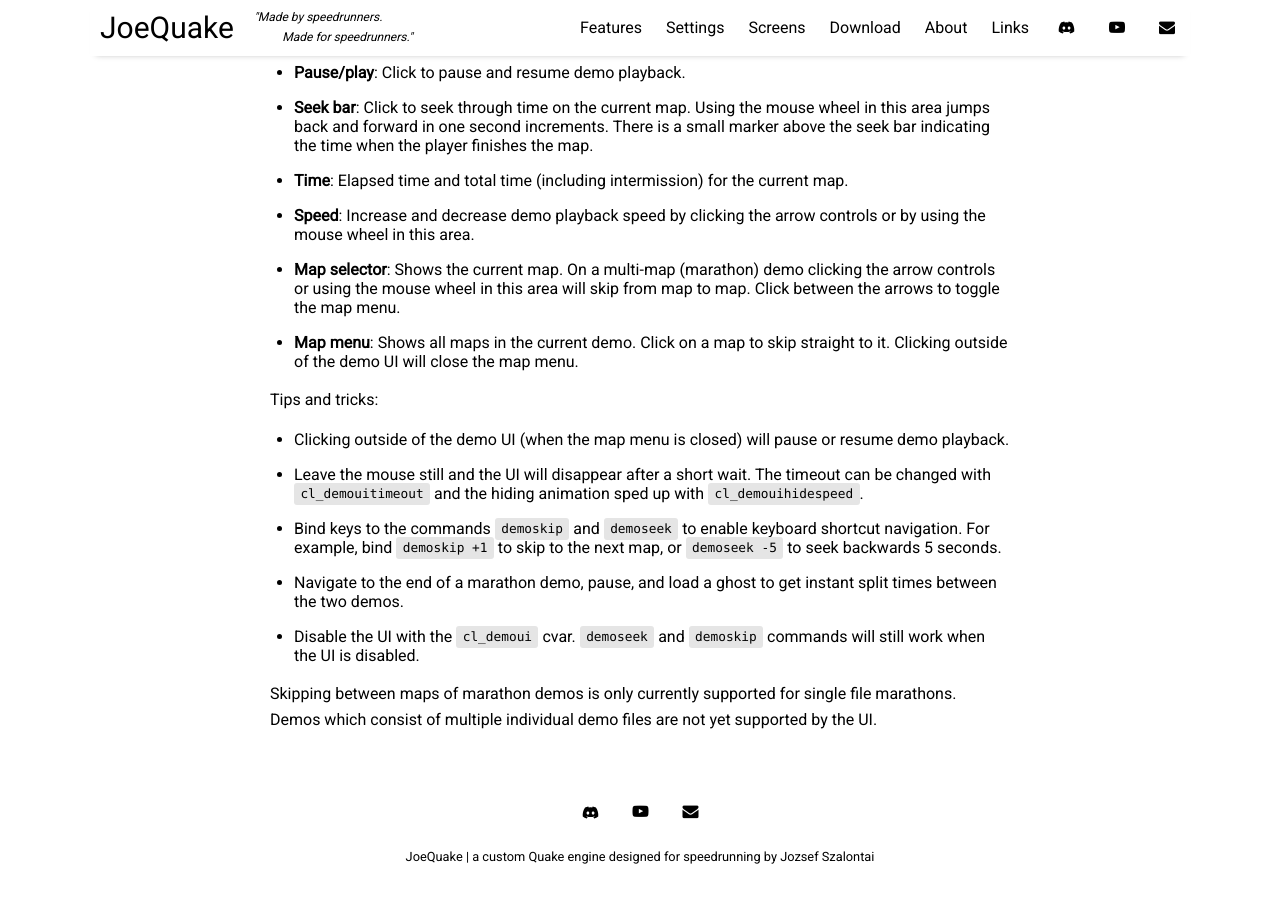
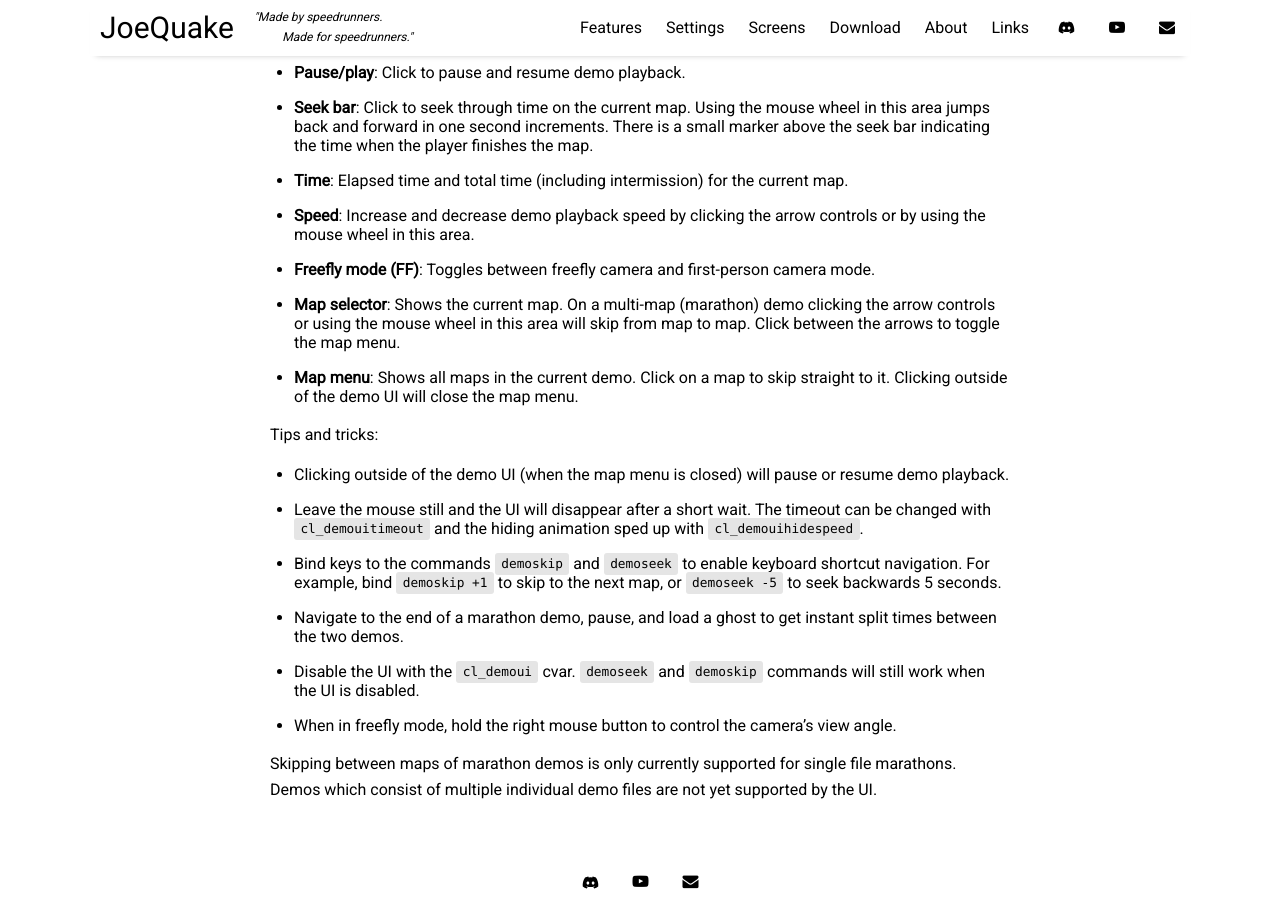
Before and after one commit to j0zzz/JoeQuake, a Jekyll site: the page built from docs/_posts/2023-10-26-demo-ui.md, in a window 1280 px wide and 900 px high, scrolled down 555 px. Built offline with Jekyll 4.4.1, drawn with Linux system fonts in a browser that asks for light colours; nearby versions of some CDN libraries.

Commit message:
Doc update: freefly mode toggle on Demo UI

```diff
--- a/docs/_includes/subfeatures/demo-ui.md
+++ b/docs/_includes/subfeatures/demo-ui.md
@@ -14,6 +14,7 @@
   map.
 - **Speed**: Increase and decrease demo playback speed by clicking the arrow
   controls or by using the mouse wheel in this area.
+- **Freefly mode (FF)**: Toggles between freefly camera and first-person camera mode.
 - **Map selector**: Shows the current map.  On a multi-map (marathon) demo
   clicking the arrow controls or using the mouse wheel in this area will skip
   from map to map. Click between the arrows to toggle the map menu.
@@ -34,6 +35,7 @@
   split times between the two demos.
 - Disable the UI with the `cl_demoui` cvar.  `demoseek` and `demoskip` commands
   will still work when the UI is disabled.
+- When in freefly mode, hold the right mouse button to control the camera's view angle.
 
 Skipping between maps of marathon demos is only currently supported for single
 file marathons.  Demos which consist of multiple individual demo files are not
```
